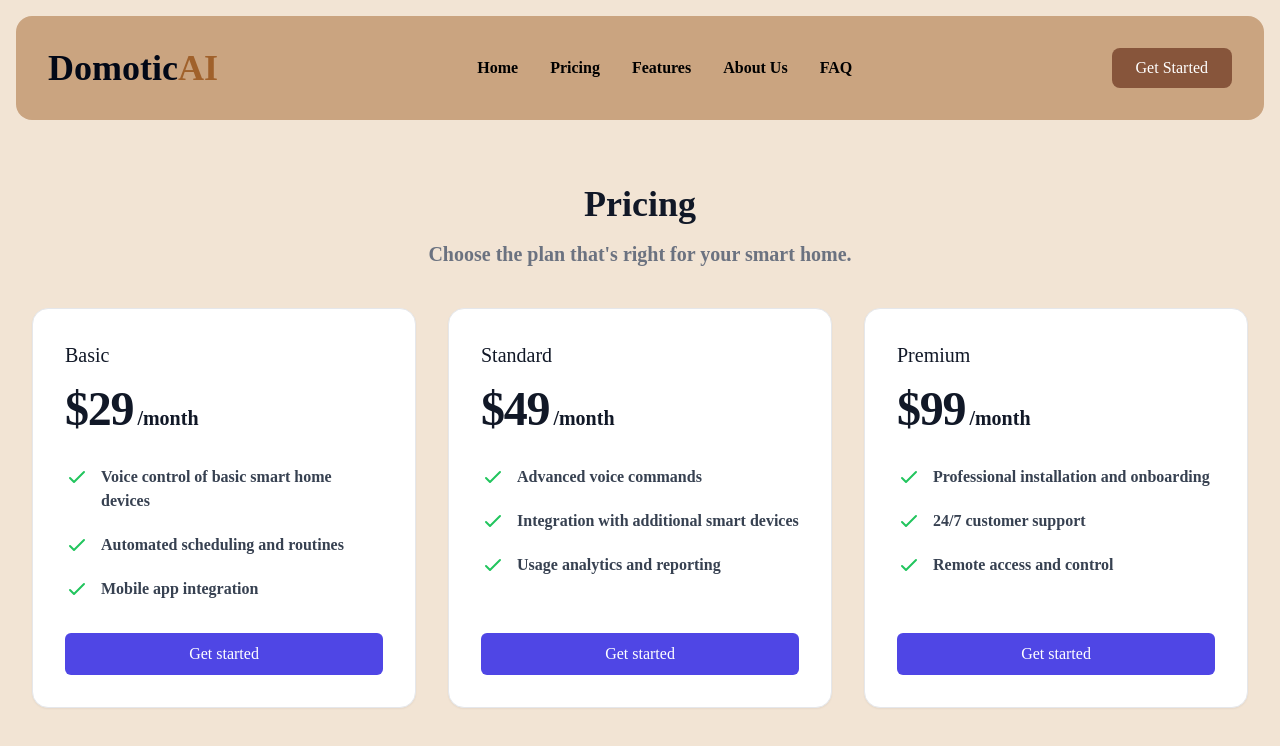
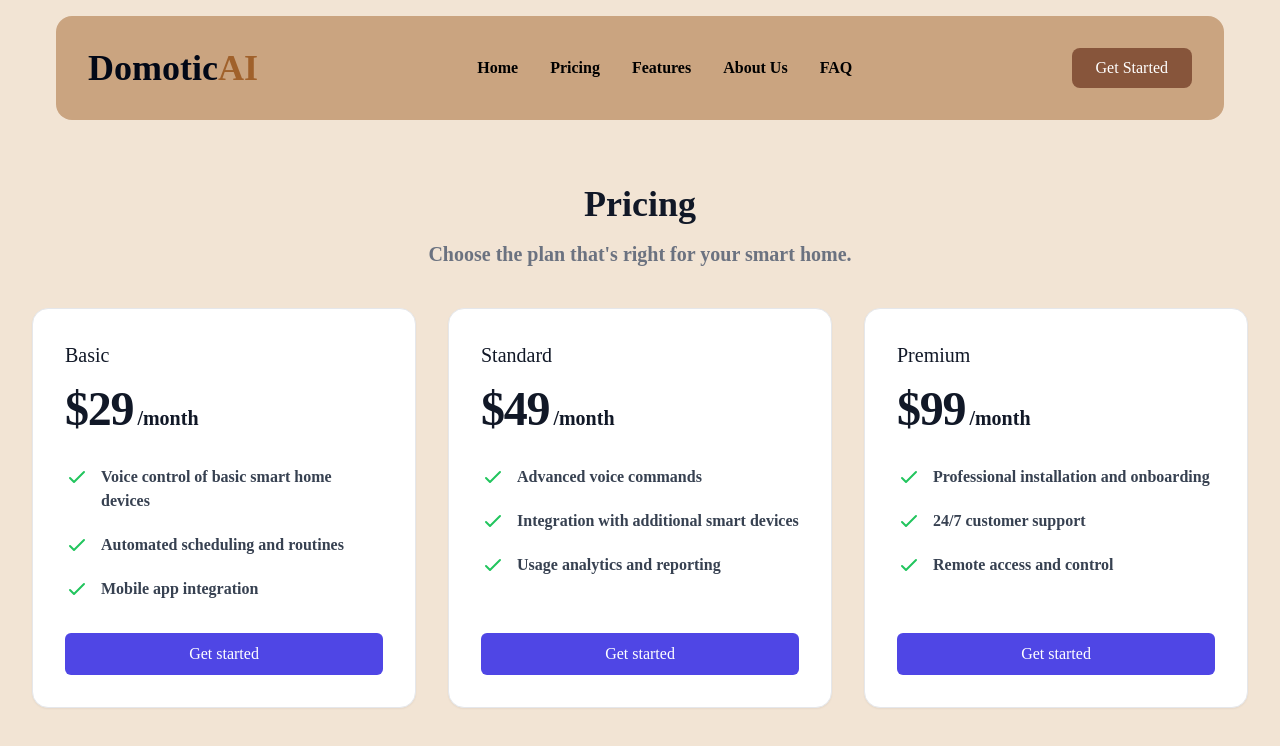
Before and after one commit to Greeshma855/DomoticAI, a React (Vite) app in the folder frontend/: page /pricing in a window 1280 px wide. Shown: the top 746 px of the page. Built offline with nearby package versions, Linux system fonts and the light colour scheme; a web font is replaced by a local one.

Commit message:
Changes in project structure

```diff
--- a/frontend/src/Login.jsx
+++ b/frontend/src/pages/Login.jsx
@@ -31,7 +31,7 @@ const Login = () => {
       const response = await axios.post('http://localhost:5000/api/login', formData);
       if (response.status === 200) {
         alert('Login successful!');
-        navigate('/');
+        navigate('/dashboard');
       }
     } catch (err) {
       console.error('Login error:', err);
--- a/frontend/src/Pricing.jsx
+++ b/frontend/src/pages/Pricing.jsx
@@ -151,13 +151,13 @@
 
 
 import React from 'react';
-import HeroNav from './HeroNav';
+import HeroNav from '../HeroNav';
 
 const Pricing = () => {
   return (
     <>
     <div className='bg-[#f2e4d4]'>
-      <div className='p-4'>
+      <div className='pt-4 pb-4 pl-14 pr-14'>
         <HeroNav />
       </div>
       <div className=" min-h-screen min-w-screen pt-12 px-4 sm:px-6 lg:px-8 bg-[#f2e4d4]">
--- a/frontend/src/Signup.jsx
+++ b/frontend/src/pages/Signup.jsx
@@ -1,7 +1,7 @@
 import React, { useState } from 'react';
 import axios from 'axios';
 import { Eye, EyeOff } from 'lucide-react';
-import googleLogo from './assets/images/google-logo.jpg';
+import googleLogo from '../assets/images/google-logo.jpg';
 import { useNavigate } from 'react-router-dom';
 
 const Signup = () => {
```
Also changed, not shown: frontend/src/App.jsx (+4 -4 lines), frontend/src/pages/Custom404.jsx (renamed from frontend/src/Custom404.jsx), 1 other file (tests, documents, lock files or other folders).
